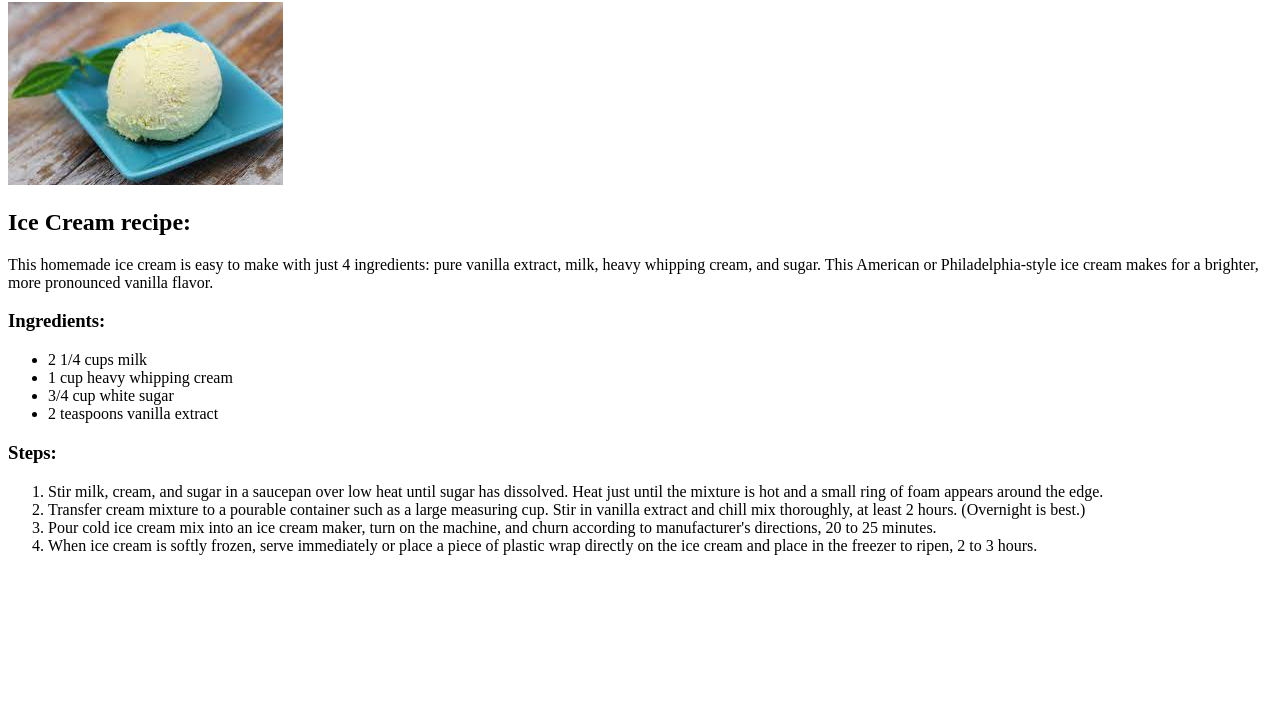
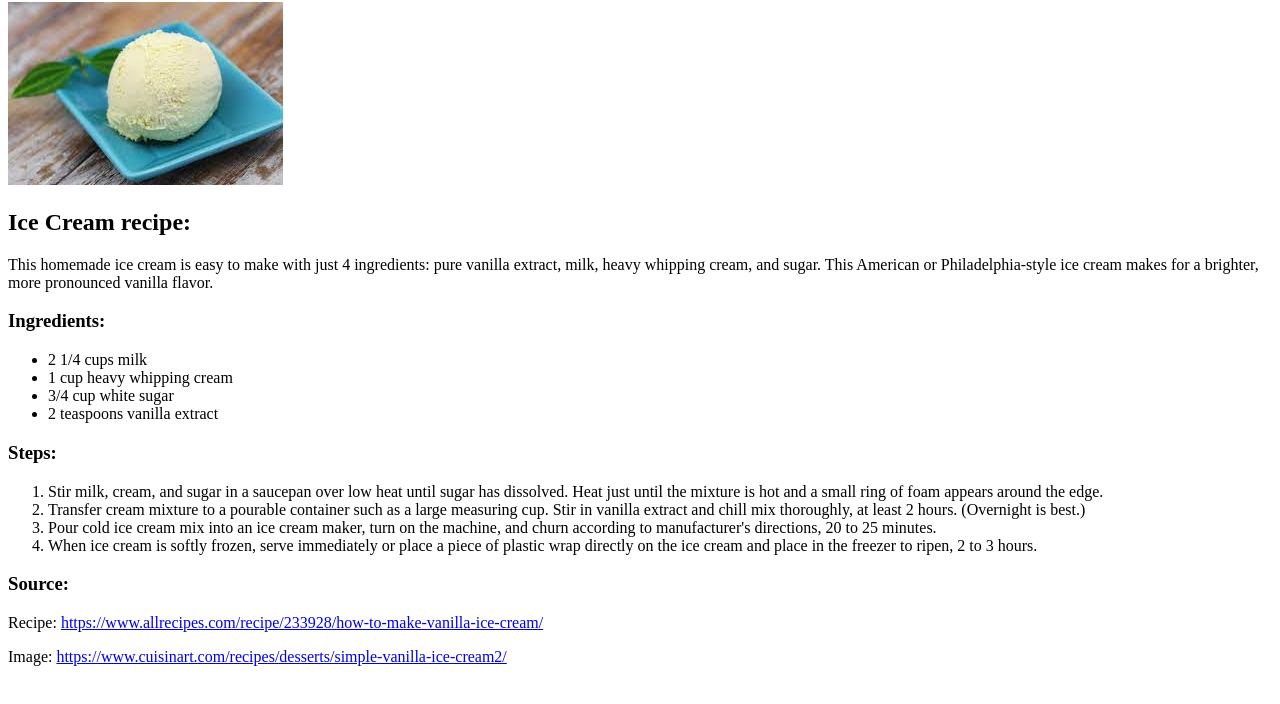
Before and after one commit to Joao-ar11/odinProject-Projects, a plain HTML site: page odin-recipes/recipes/ice-cream.html in a window 1280 px wide. Shown: the part 78-782 px from the top of the page. Drawn offline with Linux system fonts and the light colour scheme.

Commit message:
Add source for recipes and images

```diff
--- a/odin-recipes/recipes/ice-cream.html
+++ b/odin-recipes/recipes/ice-cream.html
@@ -26,6 +26,9 @@
            <li>Pour cold ice cream mix into an ice cream maker, turn on the machine, and churn according to manufacturer's directions, 20 to 25 minutes.</li>
            <li>When ice cream is softly frozen, serve immediately or place a piece of plastic wrap directly on the ice cream and place in the freezer to ripen, 2 to 3 hours.</li>
        </ol>
+       <h3>Source:</h3>
+       <p>Recipe: <a href="https://www.allrecipes.com/recipe/233928/how-to-make-vanilla-ice-cream/">https://www.allrecipes.com/recipe/233928/how-to-make-vanilla-ice-cream/</a></p>
+       <p>Image: <a href="https://www.cuisinart.com/recipes/desserts/simple-vanilla-ice-cream2/">https://www.cuisinart.com/recipes/desserts/simple-vanilla-ice-cream2/</a></p>
    </body>
 
 </html>
```
Also changed, not shown: odin-recipes/recipes/cake.html (+3 -0 lines), odin-recipes/recipes/lasagna.html (+3 -0 lines).
